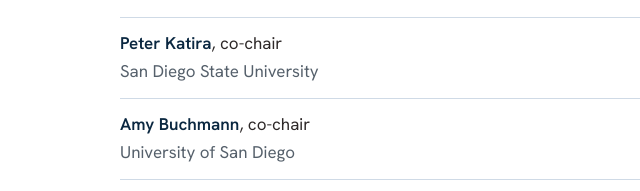
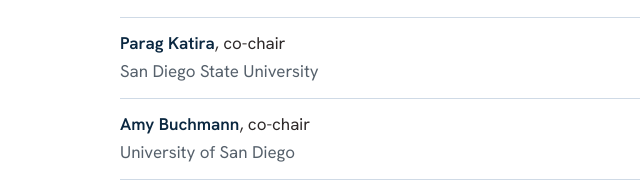
Before and after one commit to SMB2027-LOC/SMB2027website, a plain HTML site: page organizers.html in a window 1280 px wide. Shown: the part 462-653 px from the top of the page, 0-640 px from the left. Drawn offline with Linux system fonts and the light colour scheme; a web font is replaced by a local one.

Commit message:
Update co-chair name from Peter to Parag

```diff
--- a/organizers.html
+++ b/organizers.html
@@ -22,7 +22,7 @@
   <div class="wrap">
     <h2>Local organizing committee</h2>
     <ul class="people">
-      <li><strong>Peter Katira</strong>, co-chair<br><span>San Diego State University</span></li>
+      <li><strong>Parag Katira</strong>, co-chair<br><span>San Diego State University</span></li>
       <li><strong>Amy Buchmann</strong>, co-chair<br><span>University of San Diego</span></li>
       <li><span>More committee members will be listed here.</span></li>
     </ul>
```
